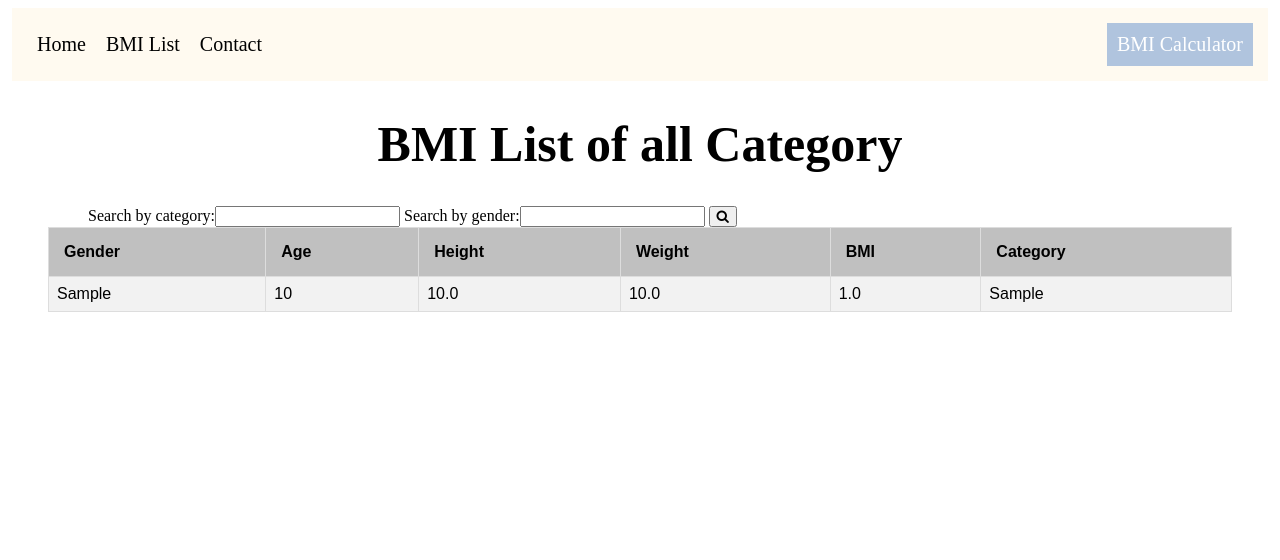
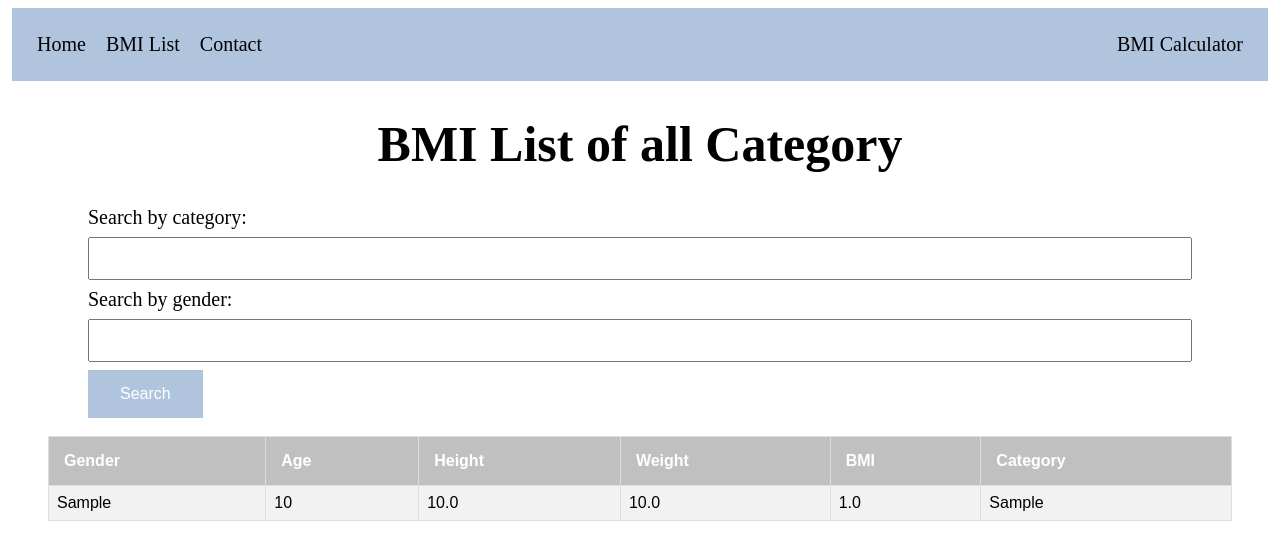
Before and after one commit to anu-thomas-triassicsolutions/BMI-Calculator, a Django app: page /bmi_list/ in a window 1280 px wide. Shown: the top 560 px of the page. Run offline with Django 3.2, Linux system fonts and the light colour scheme; tables that the repository leaves empty hold one stand-in row (values such as "Sample post"); some libraries are stand-ins or nearby versions.

Commit message:
Update BMI List.html

```diff
--- a/BMI/template/BMI List.html
+++ b/BMI/template/BMI List.html
@@ -25,7 +25,7 @@
   padding-bottom: 12px;
   text-align: left;
   background-color: #C0C0C0;
-  color: black;
+  color: white;
   margin: 4px;
   padding: 15px;
 }
@@ -35,7 +35,7 @@ ul {
   padding: 15px;
   overflow: hidden;
   color: white;
-  background-color: #fffaf0;
+  background-color: #b0c4de;
 }
 h1 {
   font-family: "Times New Roman", Times, serif;
@@ -66,9 +66,9 @@ li a:hover:not(.active) {
 }
 
 .active {
-  background-color: #b0c4de;
+
   display: block;
-  color: white;
+  color: black;
   text-align: center;
   text-size: 100px;
   padding: 10px 10px;
@@ -80,7 +80,25 @@ li a:hover:not(.active) {
 padding-left:40px;
 padding-right:40px;
 }
-
+input[type=text] {
+  width: 100%;
+  padding: 12px 20px;
+  margin: 8px 0;
+  box-sizing: border-box;
+}
+.button {
+  background-color: #b0c4de; /* Green */
+  border: none;
+  color: white;
+  padding: 15px 32px;
+  text-align: center;
+  text-decoration: none;
+  display: inline-block;
+  font-size: 16px;
+}
+.my_form{
+font-size: 20px;
+}
 </style>
 </head>
 <body>
@@ -93,18 +111,19 @@ padding-right:40px;
 <div class="container">
 <h1><center>  BMI List of all Category</center></h1>
 <div class="container">
-  <form method="get" >
+  <form method="get" class="my_form">
     {{ category_filter.form }}
-    <button type="submit"><i class="fa fa-search"></i></button>
+    <button type="submit" class="button">Search </button>
 </form>
-  </form>
+
 </div>
 <div>
-
+<br>
     {% include "Category.html" %}
 
 </div>
   {% if category_filter is False %}
+  <div>
 <table id="customers">
   <tr>
     <th>Gender</th>
@@ -127,6 +146,7 @@ padding-right:40px;
 
 </table>
   {% endif %}
+    </div>
 </div>
 </body>
 </html>
```
